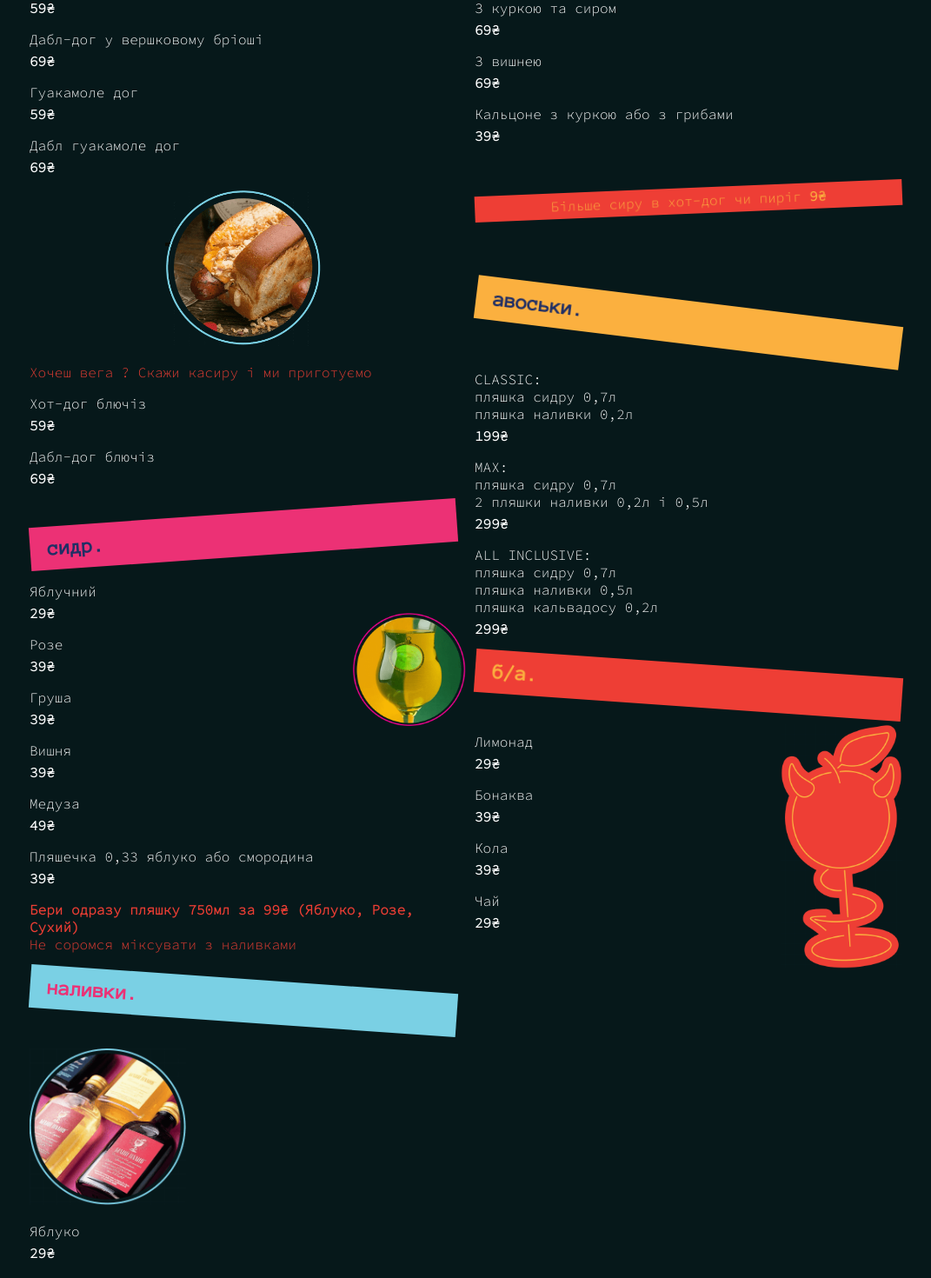
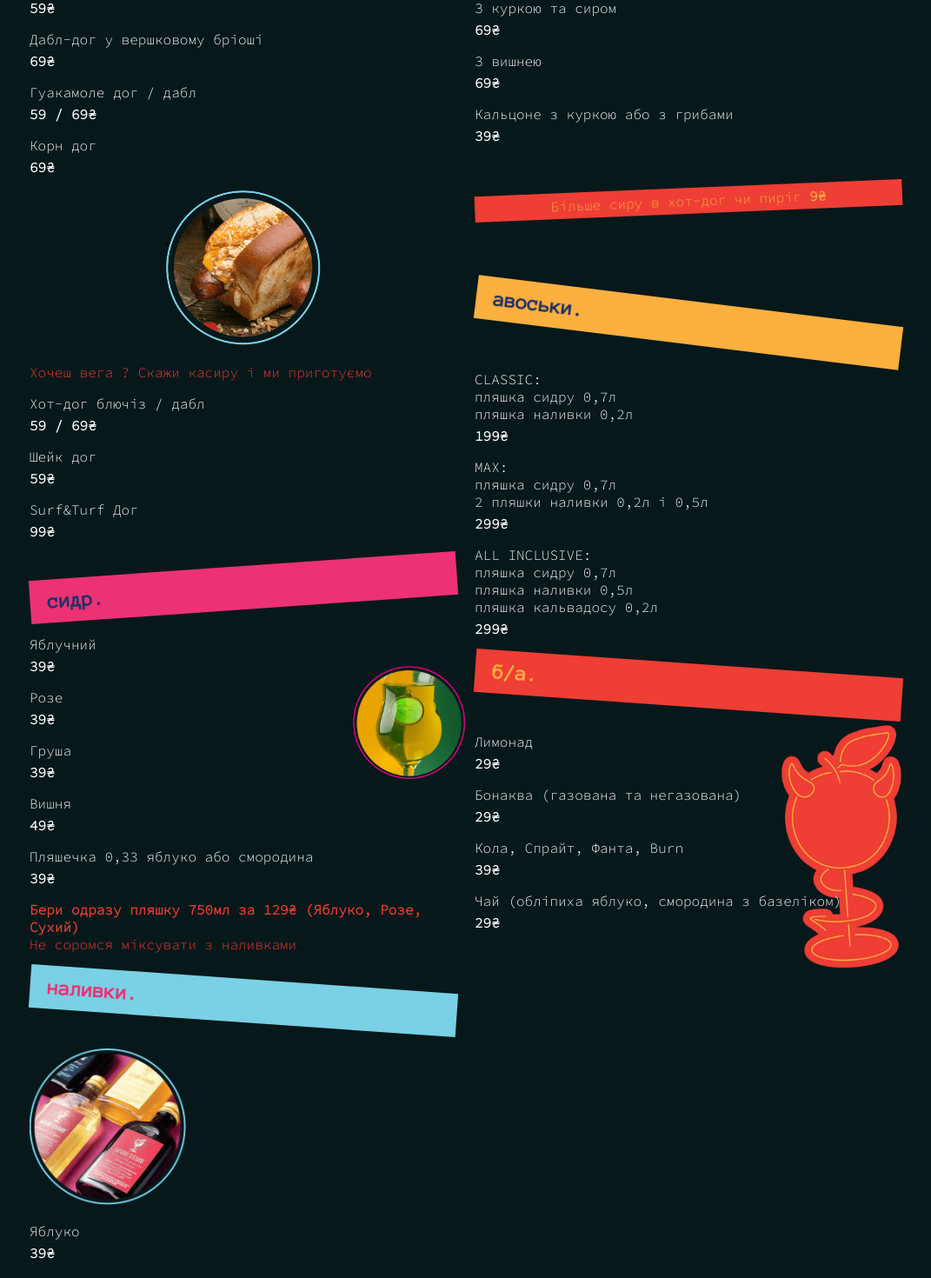
Before and after one commit to Ievgenii91/bn_menu, a Next.js app: page / in a window 1280 px wide. Shown: the part 900-2370 px from the top of the page at 87% size, without its empty margins (104-1175 px from the left). Built offline with nearby package versions, Linux system fonts and the light colour scheme.

Commit message:
Update index.js

```diff
--- a/pages/index.js
+++ b/pages/index.js
@@ -141,13 +141,13 @@ export default function Home() {
 							</span>
 						</p>
 						<p className={styles.product}>
-							Гуакамоле дог
+							Гуакамоле дог / дабл
 							<span className={styles.price}>
-								<b>59₴</b>
+								<b>59 / 69₴</b>
 							</span>
 						</p>
 						<p className={styles.product}>
-							Дабл гуакамоле дог
+							Корн дог
 							<span className={styles.price}>
 								<b>69₴</b>
 							</span>
@@ -164,15 +164,21 @@ export default function Home() {
 							Хочеш вега ? Скажи касиру і ми приготуємо
 						</p>
 						<p className={styles.product}>
-							Хот-дог блючіз
+							Хот-дог блючіз / дабл
+							<span className={styles.price}>
+								<b>59 / 69₴</b>
+							</span>
+						</p>
+						<p className={styles.product}>
+							Шейк дог
 							<span className={styles.price}>
 								<b>59₴</b>
 							</span>
 						</p>
 						<p className={styles.product}>
-							Дабл-дог блючіз
+							Surf&Turf Дог
 							<span className={styles.price}>
-								<b>69₴</b>
+								<b>99₴</b>
 							</span>
 						</p>
 					</div>
@@ -182,7 +188,7 @@ export default function Home() {
 						<div className={styles.product}>
 							Яблучний
 							<span className={styles.price}>
-								<b>29₴</b>
+								<b>39₴</b>
 							</span>
 							<div className={styles.dogImage}>
 								<Image
@@ -208,12 +214,6 @@ export default function Home() {
 						<p className={styles.product}>
 							Вишня
 							<span className={styles.price}>
-								<b>39₴</b>
-							</span>
-						</p>
-						<p className={styles.product}>
-							Медуза
-							<span className={styles.price}>
 								<b>49₴</b>
 							</span>
 						</p>
@@ -224,7 +224,7 @@ export default function Home() {
 							</span>
 						</p>
 						<div className={styles.attention}>
-							<b>Бери одразу пляшку 750мл за 99₴ (Яблуко, Розе, Сухий)</b>
+							<b>Бери одразу пляшку 750мл за 129₴ (Яблуко, Розе, Сухий)</b>
 							<div>Не соромся міксувати з наливками</div>
 						</div>
 					</div>
@@ -242,7 +242,7 @@ export default function Home() {
 						<p className={styles.product}>
 							Яблуко
 							<span className={styles.price}>
-								<b>29₴</b>
+								<b>39₴</b>
 							</span>
 						</p>
 						<p className={styles.product}>
@@ -266,7 +266,7 @@ export default function Home() {
 							<br></br>
 							<div className={styles.attention}>
 								Бери одразу пляшку:
-								<div>0.2л - 79₴</div>
+								<div>0.2л - 99₴</div>
 								<div>0.5л - 215₴</div>
 							</div>
 						</div>
@@ -391,19 +391,19 @@ export default function Home() {
 							</span>
 						</p>
 						<p className={styles.product}>
-							Бонаква
+							Бонаква (газована та негазована)
+							<span className={styles.price}>
+								<b>29₴</b>
+							</span>
+						</p>
+						<p className={styles.product}>
+							Кола, Спрайт, Фанта, Burn
 							<span className={styles.price}>
 								<b>39₴</b>
 							</span>
 						</p>
 						<p className={styles.product}>
-							Кола
-							<span className={styles.price}>
-								<b>39₴</b>
-							</span>
-						</p>
-						<p className={styles.product}>
-							Чай
+							Чай (обліпиха яблуко, смородина з базеліком)
 							<span className={styles.price}>
 								<b>29₴</b>
 							</span>
```
